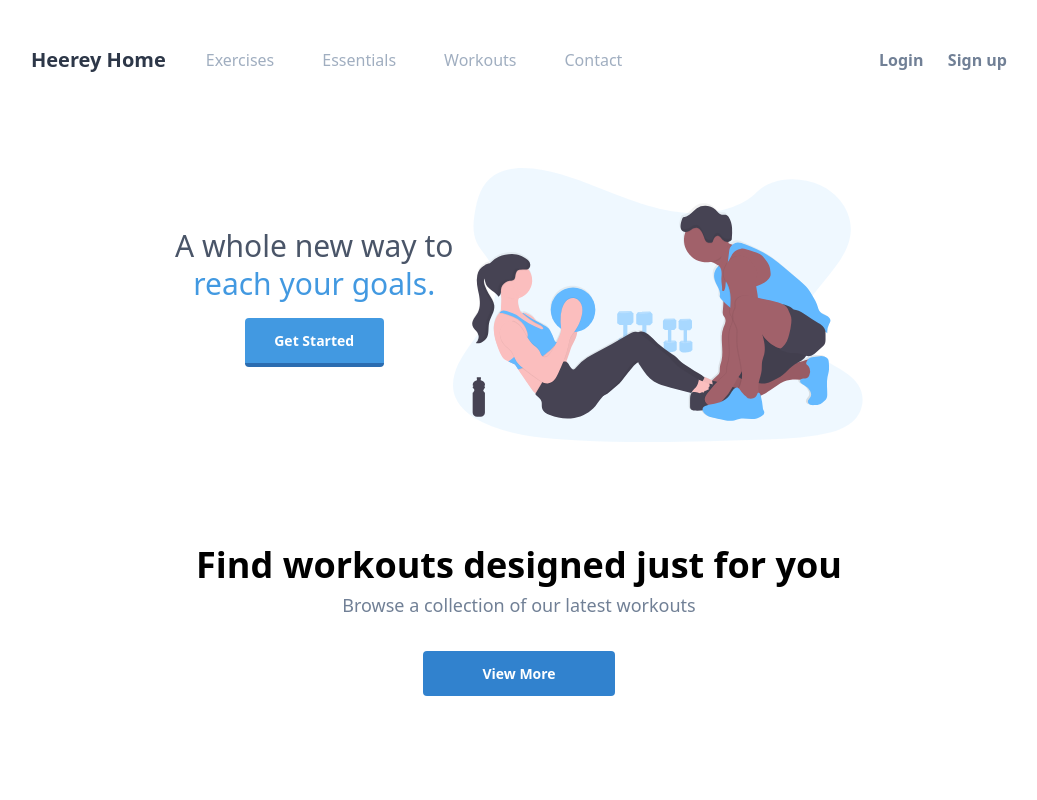
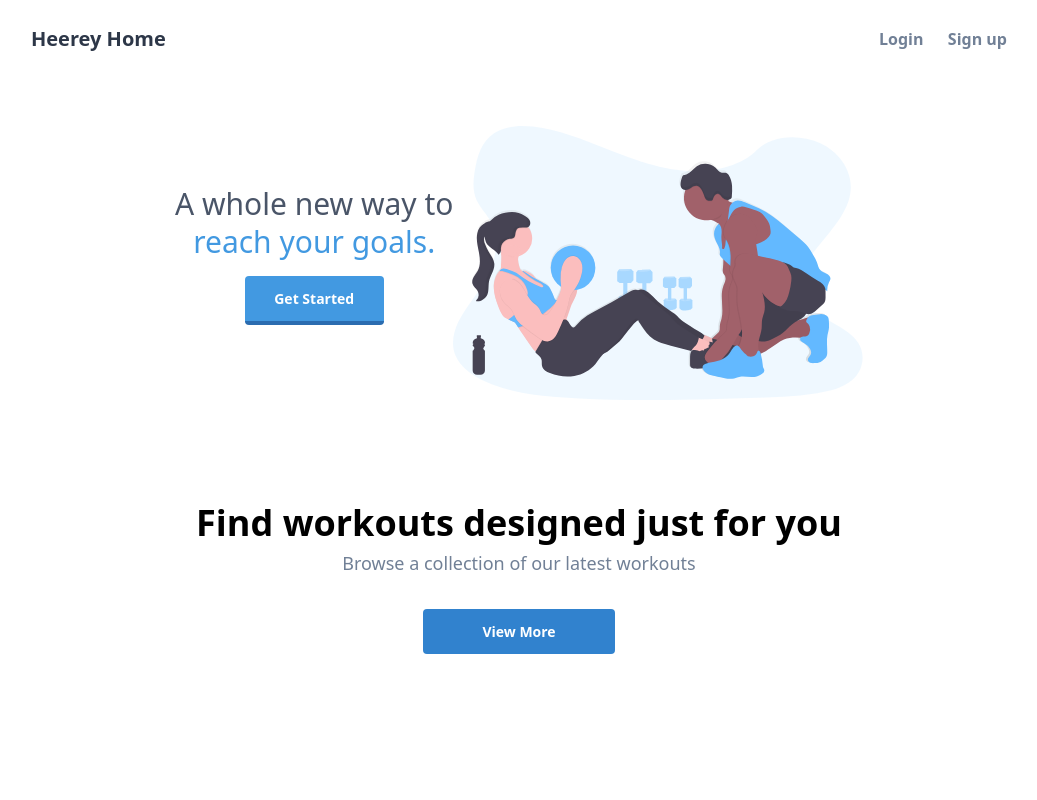
Before and after one commit to gurkirtheerey/Heerey-Home, a React (Create React App) app in the folder client/: page / in a window 1280 px wide. Shown: the top 800 px of the page, without its empty margins (121-1158 px from the left). Built offline with nearby package versions, Linux system fonts and the light colour scheme.

Commit message:
Add package.json for API, update header to open on menu click

```diff
--- a/client/src/components/Header/Header.jsx
+++ b/client/src/components/Header/Header.jsx
@@ -6,10 +6,7 @@ import { useEffect } from "react";
 
 export const Header = () => {
   const [menu, setMenu] = useState(false);
-  const ref = useRef(null);
-  useEffect(() => {
-    console.log("width", ref ? ref.current.offsetWidth : "hooo");
-  }, [ref]);
+
   return (
     <div className="flex justify-center">
       <nav className="w-4/5 flex items-center justify-between flex-wrap p-6 mb-12">
@@ -31,8 +28,9 @@ export const Header = () => {
             </svg>
           </button>
         </div>
+        {menu && (
           <div className="w-full block flex-grow lg:flex lg:items-center lg:w-auto">
-          <div ref={ref} className="flex-grow">
+            <div className="flex-grow">
               <NavLink
                 to="/exercises"
                 className="block mt-6 lg:inline-block lg:mt-0s text-gray-500 hover:text-gray-800 m-6"
@@ -75,6 +73,7 @@ export const Header = () => {
               </NavLink>
             </div>
           </div>
+        )}
         <div className="hidden lg:flex lg:w-32 justify-between text-gray-600 font-semibold">
           <NavLink to="/login" className="hover:text-gray-600">
             <button className="hover:text-gray-800 font-semibold">Login</button>
```
Also changed, not shown: package.json (added, +21 -0 lines), 1 other file (tests, documents, lock files or other folders). Lines whose indentation alone changed are shown as unchanged.
